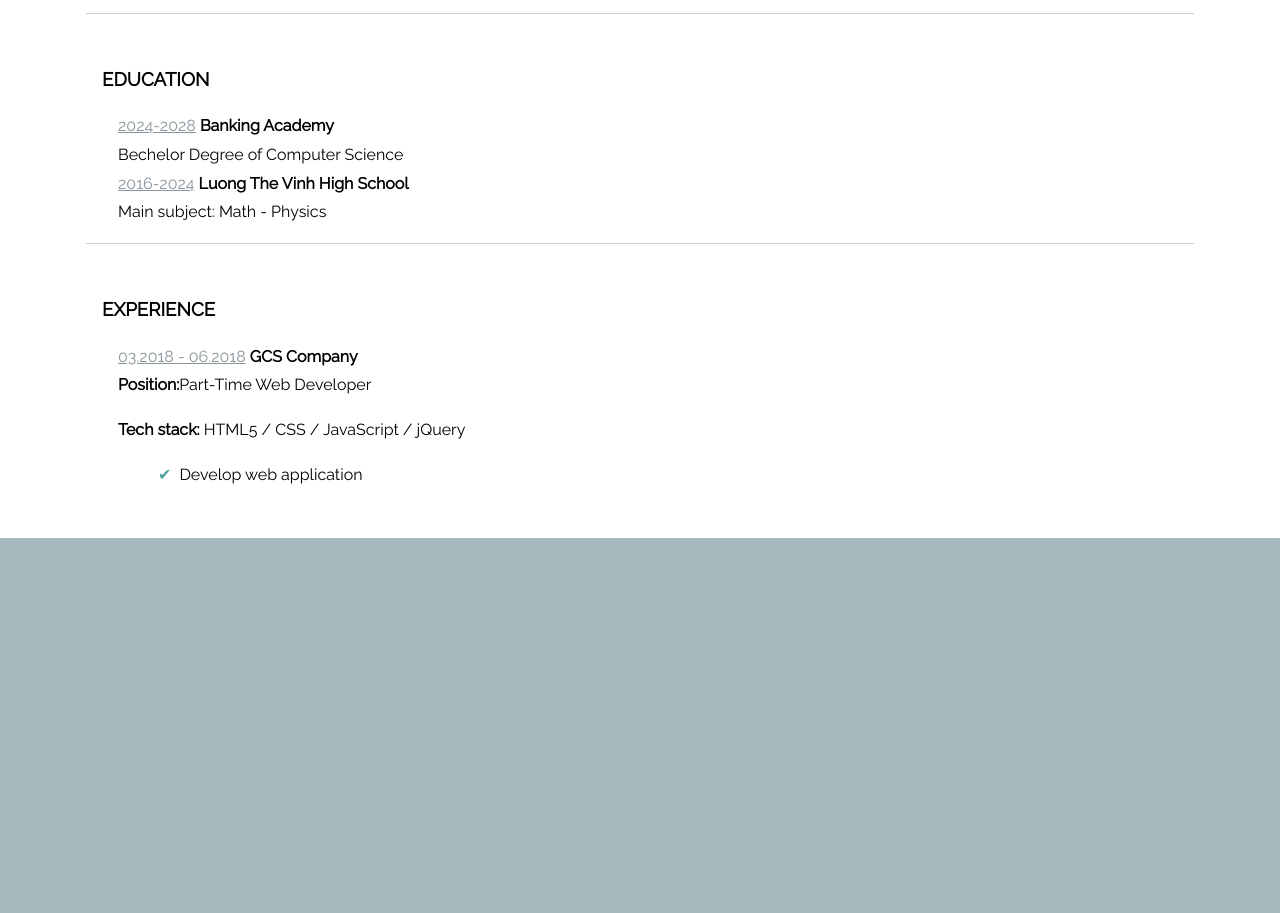
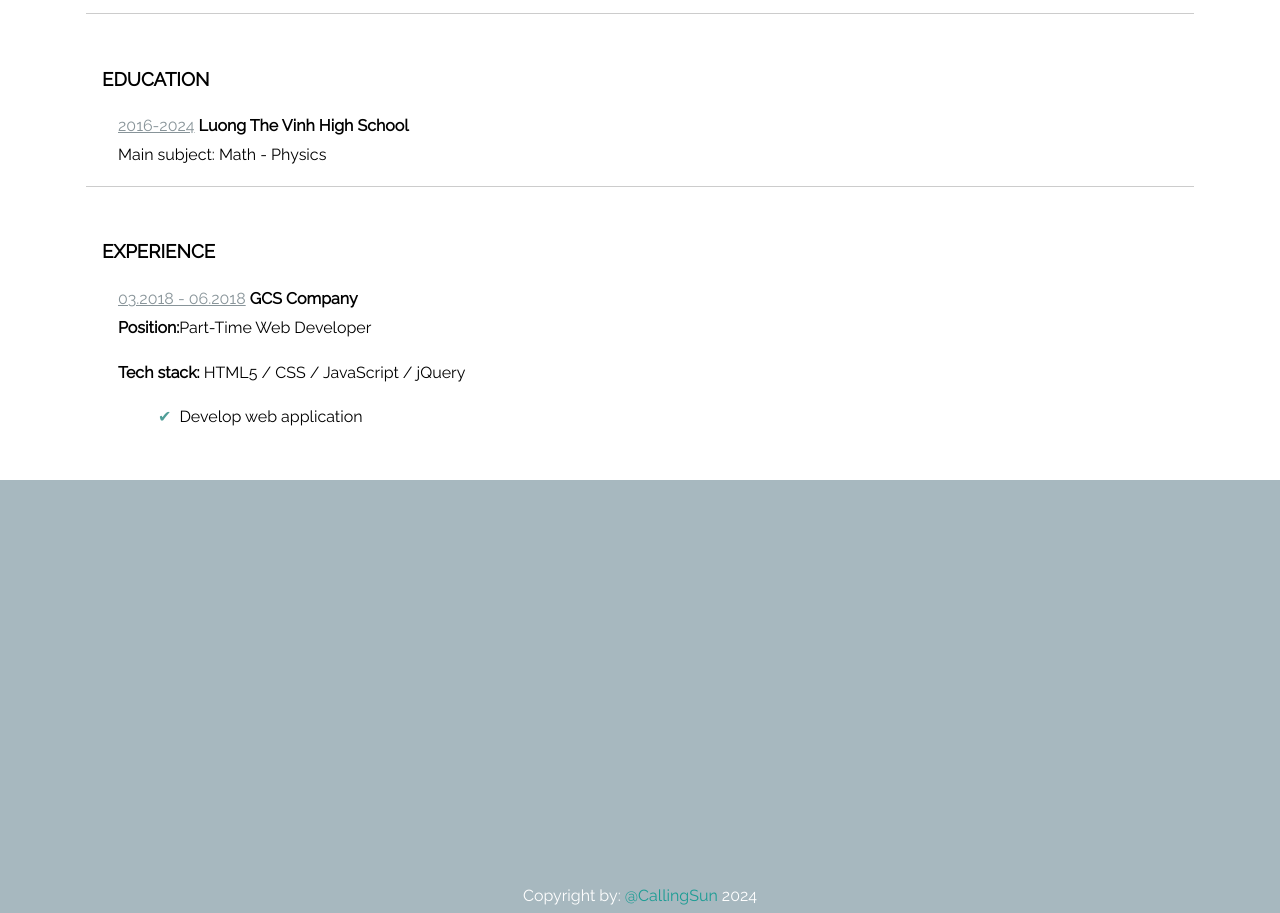
Before and after one commit to SleepyIzme/web, a plain HTML site: page index.html in a window 1280 px wide. Shown: the part 1733-2646 px from the top of the page. Drawn offline with Linux system fonts and the light colour scheme.

Commit message:
Update index.html

```diff
--- a/index.html
+++ b/index.html
@@ -69,14 +69,6 @@
       <h3>Education</h3>
       <article>
         <div class='school'>
-          <span>2024-2028</span> <strong>Banking academy</strong>
-        </div>
-        <div class="descrition">
-          Bechelor Degree of Computer Science
-        </div>
-      </article>
-      <article>
-        <div class='school'>
           <span>2016-2024</span> <strong> Luong The Vinh high school</strong>
         </div>
         <div>
```
